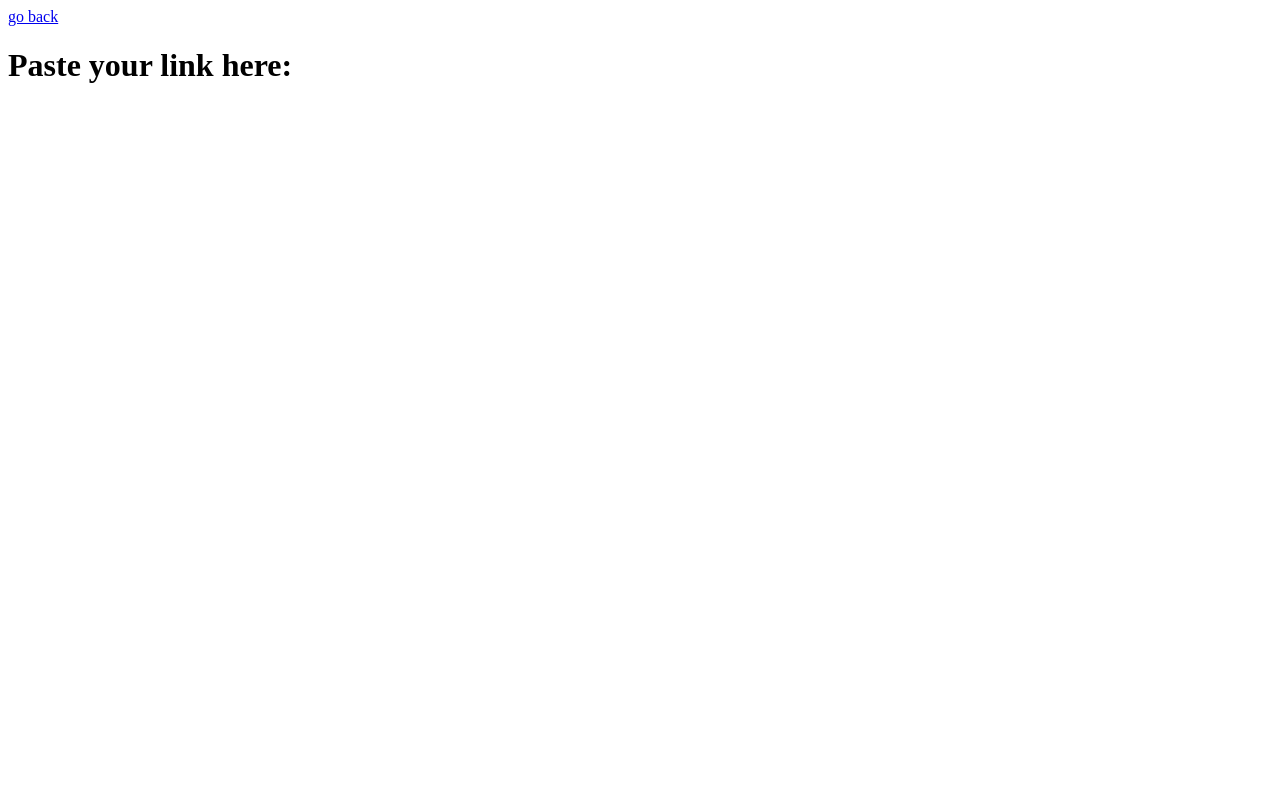
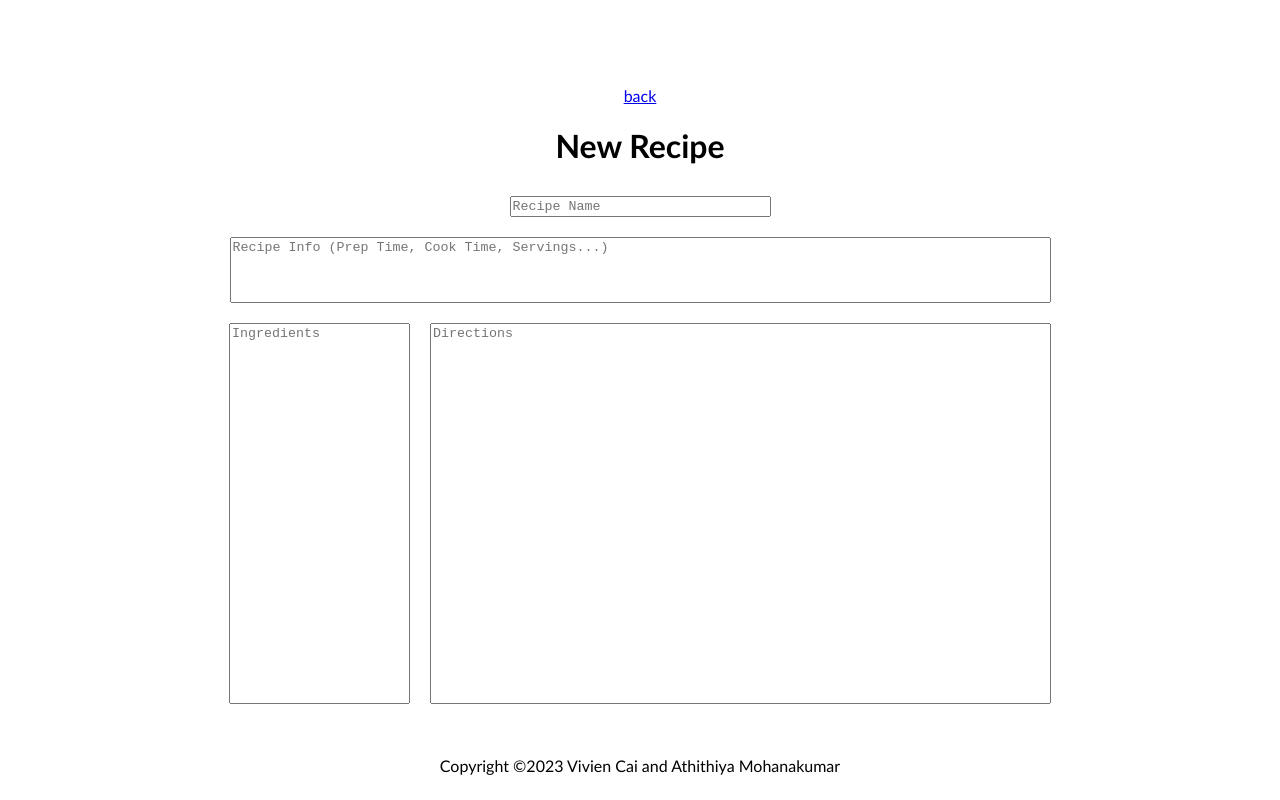
Before and after one commit to VivienCai/CookBook, a plain HTML site: page newRecipe.html in a window 1280 px wide. Drawn offline with Linux system fonts and the light colour scheme.

Commit message:
added new recipe page

```diff
--- a/newRecipe.html
+++ b/newRecipe.html
@@ -4,10 +4,50 @@
     <meta charset="UTF-8" />
     <meta http-equiv="X-UA-Compatible" content="IE=edge" />
     <meta name="viewport" content="width=device-width, initial-scale=1.0" />
+    <link rel="stylesheet" href="style.css" />
     <title>Create a new recipe</title>
   </head>
   <body>
-    <a href="./index.html">go back</a>
-    <h1>Paste your link here:</h1>
+    <a href="./index.html">back</a>
+    <h1>New Recipe</h1>
+
+    <div class="input">
+      <textarea
+        class="input_recipe"
+        id="recipe_title"
+        rows="1"
+        cols="30"
+        placeholder="Recipe Name"
+      ></textarea>
+      <textarea
+        class="input_recipe"
+        id="recipe_info"
+        rows="4"
+        cols="100"
+        placeholder="Recipe Info (Prep Time, Cook Time, Servings...)"
+      ></textarea>
+      <div class="ingredients">
+      <textarea
+        class="input_recipe"
+        id="ingredient_list"
+        rows="25"
+        cols="20"
+        placeholder="Ingredients"
+      ></textarea>
+      <textarea
+        class="input_recipe"
+        id="paste_link"
+        rows="25"
+        cols="75"
+        placeholder="Directions"
+      ></textarea>
+      </div>
+
+      </textarea>
+    </div>
   </body>
+
+  <footer id="footer">
+    <p>Copyright &copy;2023 Vivien Cai and Athithiya Mohanakumar</p>
+  </footer>
 </html>
--- a/style.css
+++ b/style.css
@@ -6,7 +6,46 @@
     outline: none;
   }
      */
+body {
+  margin: 0px;
+  font-family: "Trebuchet MS";
+  display: flex;
+  flex-direction: column;
+  align-items: center;
+  height: 100vh;
+  justify-content: center;
+  background-size: auto;
+  overflow: auto;
+}
+
+.input {
+  /* margin: 5px; */
+
+  display: flex;
+  flex-direction: column;
+  align-items: center;
+  justify-content: center;
+  background-size: auto;
+}
+
+.ingredients {
+  display: flex;
+  flex-direction: row;
+  align-items: center;
+  justify-content: center;
+  background-size: auto;
+}
+
+.input_recipe {
+  resize: none;
+  margin: 10px;
+  justify-content: left;
+}
+
 #footer {
-    text-align: center;
-    /* transform: translateX(-3%); */
-  }
+  position: absolute;
+  text-align: center;
+  bottom: 0;
+  width: 100%;
+  height: 60px;
+}
```
Also changed, not shown: index.html (+1 -1 lines).
